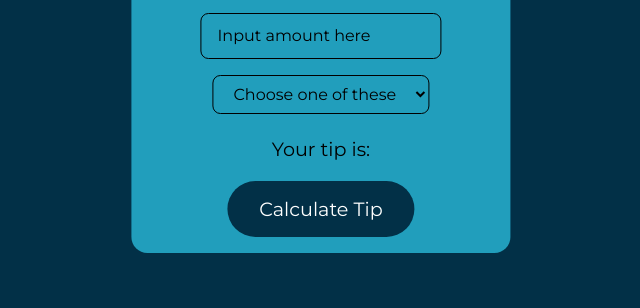
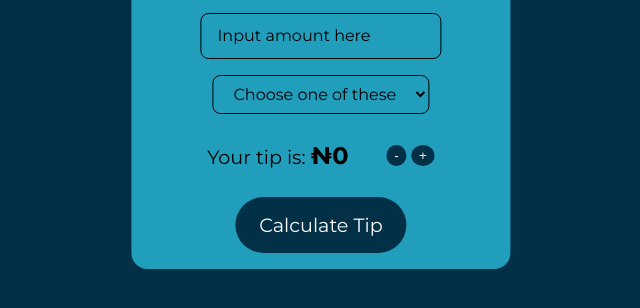
Before and after one commit to usernameisleye/tip-calculator, a plain HTML site: page index.html in a window 1280 px wide. Shown: the part 290-598 px from the top of the page, without its empty margins (319-959 px from the left). Drawn offline with Linux system fonts and the light colour scheme.

Commit message:
update on main files

```diff
--- a/index.html
+++ b/index.html
@@ -28,9 +28,15 @@
             </select>
         </div>
 
-        <p>Your tip is: <span id="tip"></span></p>
+        <div class="total">
+            <p>Your tip is: <span id="tip">₦0</span></p>
+            <div>
+                <button class="btn decrease">-</button>
+                <button class="btn increase">+</button>
+            </div>
+        </div>
 
-        <button id="calculate">Calculate Tip</button>
+        <button class="calculate" id="calculate">Calculate Tip</button>
     </main>
     <script src="./script.js"></script>
 </body>
--- a/script.js
+++ b/script.js
@@ -1,7 +1,8 @@
 const inputField = document.getElementById('amountSpent');
 const rating = document.getElementById('ratings');
-const tip = document.getElementById('tip');
+let tip = document.getElementById('tip');
 const calculateBtn= document.getElementById('calculate');
+const valueBtns = document.querySelectorAll('.btn');
 
 calculateBtn.addEventListener('click', calcTip)
 
@@ -10,8 +11,24 @@ function calcTip(){
         alert('Please fill in all fields below');
         return;
     }
-    const myTip = inputField.value * Number(rating.value);
+    let myTip = inputField.value * Number(rating.value);
 
-    tip.textContent = '₦' + Math.floor(myTip);
+    tip.textContent = Math.floor(myTip);
+};
 
-};
+
+
+valueBtns.forEach(e =>{
+    e.addEventListener('click', button =>{
+        let value = button.target.classList;
+        if(value.contains('decrease')){
+            tip.textContent--;
+        }
+        else if(value.contains('increase')){
+            tip.textContent++;
+        }
+        else{
+            return
+        }
+    })
+})
--- a/style.css
+++ b/style.css
@@ -47,6 +47,14 @@ main{
     outline: none;
 }
 
+.total{
+    display: flex;
+    justify-content: space-between;
+    align-items: center;
+    margin: .5rem;
+    width: 60%;
+}
+
 main p{
     font-size: 1.2rem;
 }
@@ -54,17 +62,28 @@ main p span{
     font-size: 1.5rem;
     font-weight: bold;
 }
-main button{
+
+.btn{
+    background-color: #023047;
+    color: #fff;
+    padding: .2rem .5rem;
+    border: none;
+    border-radius: 50%;
+    cursor: pointer;
+}
+
+.calculate{
     font-family: Montserrat;
     font-size: 1.2rem;
     margin-bottom: 1rem;
-    padding: 1rem 2rem;
+    padding: 1rem 1.5rem;
     background-color: #023047;
     color: #fff;
     border: none;
     border-radius: 2rem;
     transition: .25s;
+    cursor: pointer;
 }
-main button:hover{
-    transform: scale(1.1);
+.calculate:hover{
+    transform: scale(1.05);
 }
```
